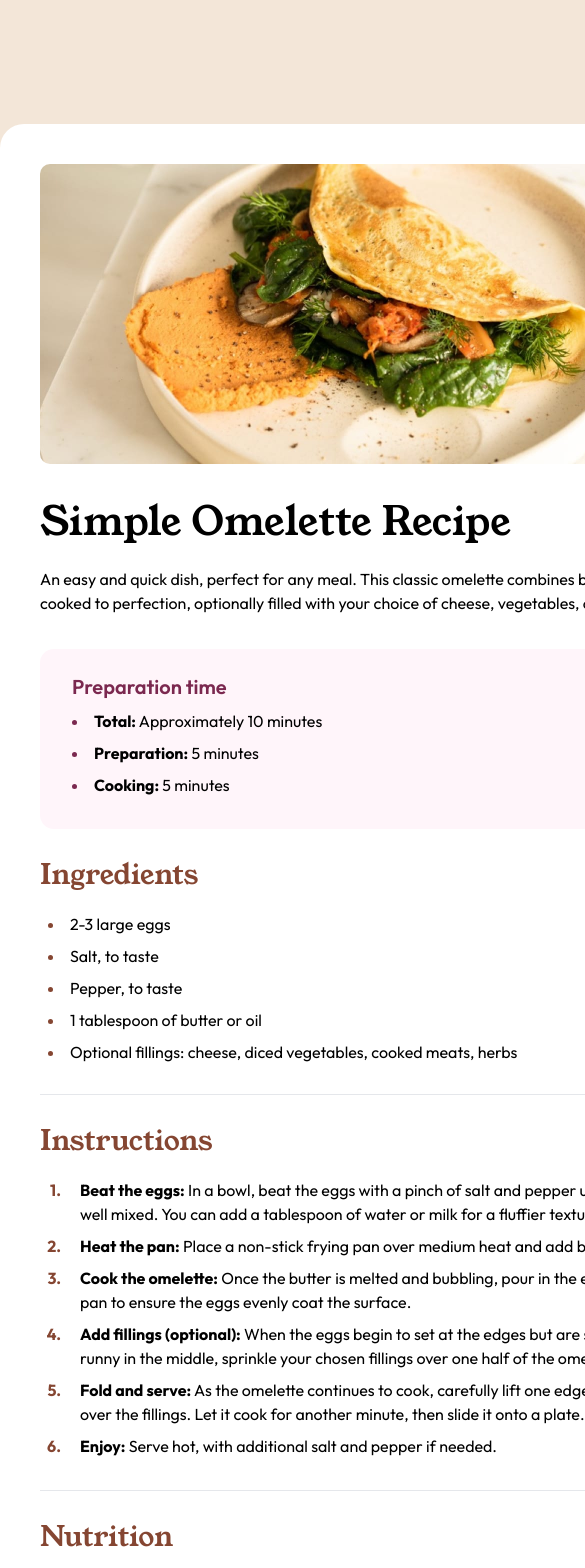
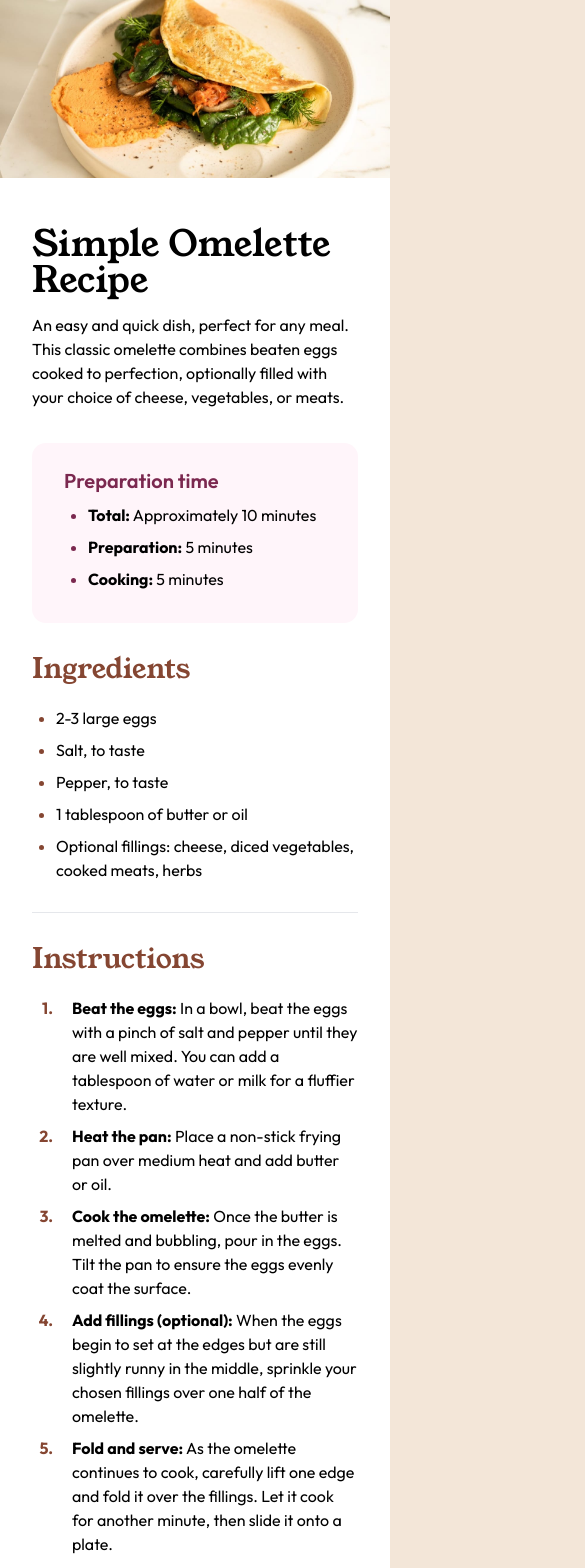
Before and after one commit to leonardo-bravop/frontend-mentor-recipe-page, a Next.js app: page /recipes/omelette in a window 390 px wide. Shown: the top 1568 px of the page, 585 px wide, since content can reach past the window. Built offline with nearby package versions, Linux system fonts and the light colour scheme.

Commit message:
Fix styles for responsiveness

```diff
--- a/src/app/globals.css
+++ b/src/app/globals.css
@@ -20,7 +20,8 @@
   }
 
   h1 {
-    @apply text-[40px];
+    @apply leading-[100%] md:leading-[150%];
+    font-size: clamp(36px, 2vw, 40px);
   }
 
   h2 {
@@ -55,6 +56,10 @@
     @apply border-b-gray-200 border-b-1;
   }
 
+  tr:last-child {
+    @apply border-none;
+  }
+
   td {
     @apply pl-8 py-2.5;
   }
--- a/src/app/recipes/omelette/page.tsx
+++ b/src/app/recipes/omelette/page.tsx
@@ -7,10 +7,17 @@ const youngSerif = localFont({ src: "../../../../public/fonts/young-serif/YoungS
 export default function Omelette() {
     return (
       <div>
-        <main className="my-[124px]">
-          <div className="w-[736px] mx-auto rounded-3xl bg-white p-10">
+        <main className="md:my-[124px]">
             <Image
-              className="rounded-[10px] mx-auto mb-7"
+              className="md:hidden w-full"
+              src={omelletepic}
+              alt="omelette"
+              width={656}
+              height={300}
+            />
+          <div className="w-full md:w-[736px] mx-auto md:rounded-3xl bg-white px-8 py-12 md:p-10">
+            <Image
+              className="hidden md:block md:rounded-[10px] mx-auto mb-7"
               src={omelletepic}
               alt="omelette"
               width={656}
@@ -26,7 +33,7 @@ export default function Omelette() {
 
             <section className="bg-rose-50 rounded-[14px] px-8 py-6 mb-[25px]">
               <h3 className={`${outfit.className} font-semibold`}>Preparation time</h3>
-              <ul className={`${outfit.className} marker:text-rose-800`}>
+              <ul className={`${outfit.className} marker:text-rose-800 list-outside pl-6`}>
                 <li className="my-2"><b>Total:</b> Approximately 10 minutes</li>
                 <li className="my-2"><b>Preparation:</b> 5 minutes</li>
                 <li className="my-2"><b>Cooking:</b> 5 minutes</li>
@@ -34,7 +41,7 @@ export default function Omelette() {
             </section>
 
             <h2 className={`${youngSerif.className} mb-4`}>Ingredients</h2>
-            <ul className={`${outfit.className} marker:text-brown-800 pl-2`}>
+            <ul className={`${outfit.className} marker:text-brown-800 pl-2 list-outside pl-6`}>
               <li className="my-2">2-3 large eggs</li>
               <li className="my-2">Salt, to taste</li>
               <li className="my-2">Pepper, to taste</li>
```
